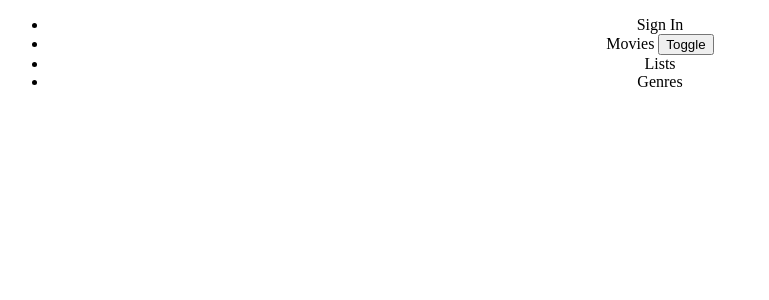
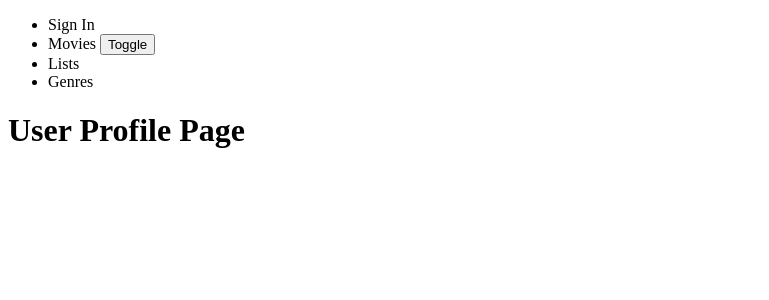
Before and after one commit to Bant89/WatchHot, a React (Create React App) app: page /user/1 in a window 1280 px wide. Shown: the top 300 px of the page, without its empty margins (0-769 px from the left). Built offline with nearby package versions, Linux system fonts and the light colour scheme.

Commit message:
Added basic routes to the app

```diff
--- a/package.json
+++ b/package.json
@@ -9,7 +9,7 @@
     "react": "^16.12.0",
     "react-dom": "^16.12.0",
     "react-redux": "^7.1.3",
-    "react-router": "^5.1.2",
+    "react-router-dom": "^5.1.2",
     "react-scripts": "3.3.0",
     "redux": "^4.0.5",
     "styled-components": "^5.0.0"
--- a/src/App.js
+++ b/src/App.js
@@ -1,13 +1,25 @@
 import React from 'react'
-import Nav from './components/Nav'
+import { BrowserRouter as Router, Route, Switch} from 'react-router-dom'
+import Nav from './components/Nav';
+import Main from './pages/Main.js'
+import Login from './pages/Login.js'
+import MovieDetail from './pages/MovieDetail.js'
+import UserProfile from './pages/UserProfile.js'
 import './App.css'
 
 
 function App() {
   return (
-    <div className="App">
+    <Router>
       <Nav />
-    </div>
+      <Switch>
+        <Route path="/" exact component={Main}/>
+        <Route path="/genre/:id" component={Main}/>
+        <Route path="/user/:id" component={UserProfile}/>
+        <Route path="/login" component={Login}/>
+        <Route path="/movie/:id" component={MovieDetail}/>
+      </Switch>
+    </Router>
   );
 }
 
--- /dev/null
+++ b/src/pages/Login.js
@@ -0,0 +1,9 @@
+import React from 'react'
+
+const Login = () => {
+  return (
+    <h1>Login Page</h1>
+  )
+}
+
+export default  Login
--- /dev/null
+++ b/src/pages/Main.js
@@ -0,0 +1,9 @@
+import React from 'react'
+
+const Main = () => {
+  return (
+    <h1>Main Page</h1>
+  )
+}
+
+export default Main
--- /dev/null
+++ b/src/pages/MovieDetail.js
@@ -0,0 +1,9 @@
+import React from 'react'
+
+const MovieDetail = () => {
+  return (
+    <h1>Movie Detail</h1>
+  )
+}
+
+export default MovieDetail
--- /dev/null
+++ b/src/pages/UserProfile.js
@@ -0,0 +1,9 @@
+import React from 'react'
+
+const UserProfile = () => {
+  return (
+    <h1>User Profile Page</h1>
+  )
+}
+
+export default UserProfile
```
Also changed, not shown: 1 other file (tests, documents, lock files or other folders).
